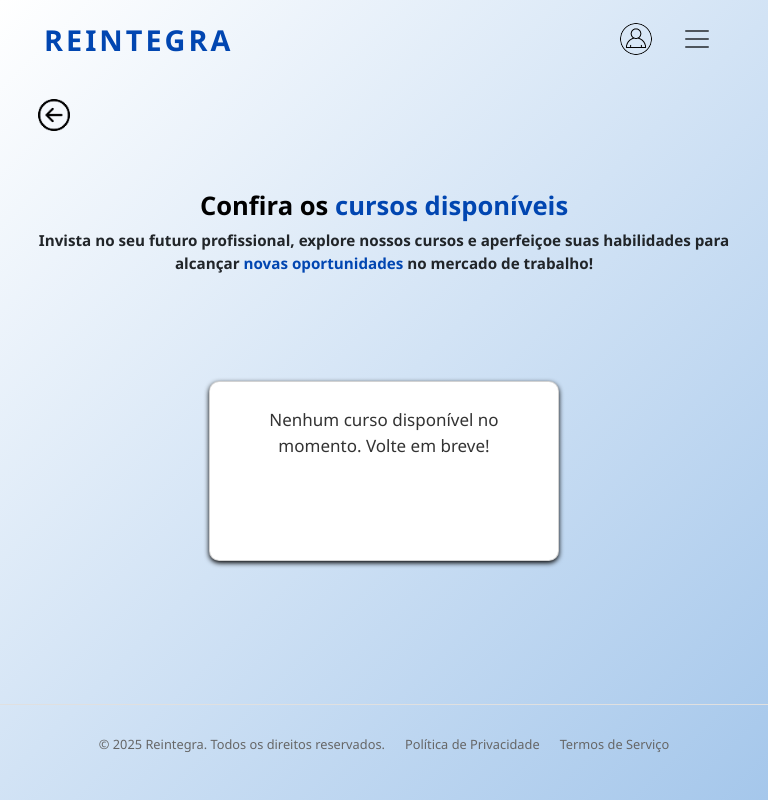
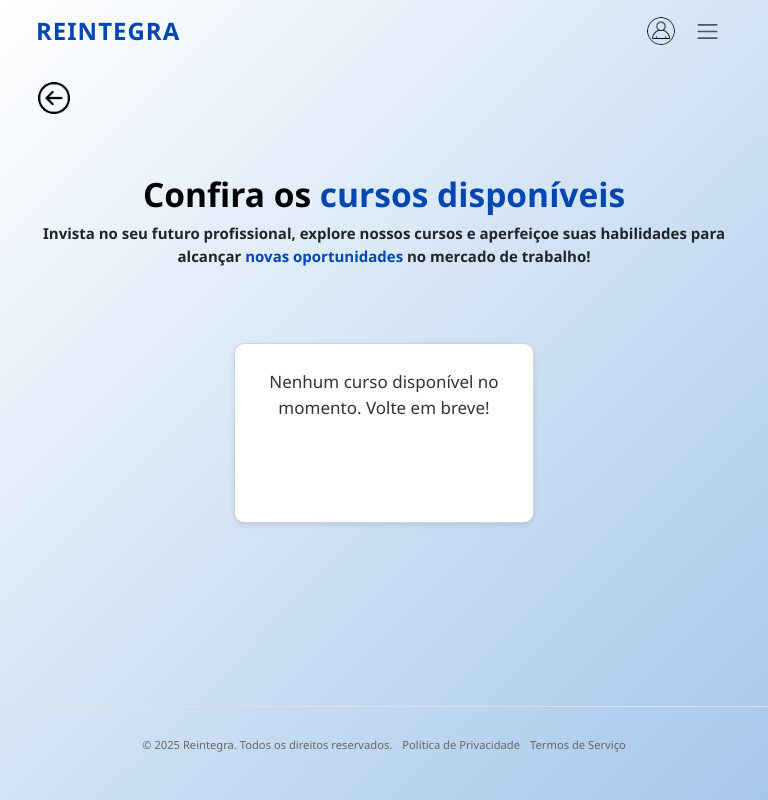
Before and after one commit to PaulaAnacleto/REINTEGRA, a PHP site: page /Reintegra/View/Cursos.php in a window 768 px wide. Run offline with PHP 8.4, Linux system fonts and the light colour scheme; data that the repository does not hold is empty; some libraries are stand-ins or nearby versions.

Commit message:
Responsividade Página Cursos e Página Criar cursos

```diff
--- a/Templates/css/cursos.css
+++ b/Templates/css/cursos.css
@@ -116,36 +116,33 @@ main {
   flex: 1; /* empurra o footer pro fim */
 }
 
-/* 4. Layout dos Cards (Grid Flexível) */
 .conteudo {
-    display: grid; /* Usa CSS Grid para o layout */
-    grid-template-columns: repeat(auto-fit, minmax(300px, 1fr)); /* 300px min, flexível */
-    gap: 30px; /* Espaçamento entre os cards */
-    max-width: 1200px; /* Largura máxima do container dos cards */
-    margin: 50px auto; /* Centraliza e adiciona espaço */
-    padding: 0 20px; /* Espaçamento nas laterais */
-}
-
-.card-link {
-    text-decoration: none; /* Remove sublinhado do link */
-    color: inherit; /* Herda a cor do texto */
+  display: flex;
+  flex-wrap: wrap;
+  justify-content: center;
+  gap: 25px;
+  max-width: 1200px;
+  margin: 0 auto;
+  padding: 20px;
 }
 
 .card {
-    background-color: white;
-    border-radius: 10px; /* Cantos mais arredondados */
-    box-shadow: 0 2px 5px rgba(0, 0, 0, 1); /* Sombra mais suave e aparente */
-    padding: 25px;
-    text-align: center;
-    flex: 1 1 calc(33.333% - 40px);
+  background-color: white;
+  border-radius: 10px;
+  box-shadow: 0 2px 5px rgba(0, 0, 0, 0.1);
+  padding: 25px;
+  flex: 1 1 calc(33.333% - 40px);
   /* 3 por linha no desktop */
-  max-width: 320px;
+  width: 300px;;
   height: 180px;
   display: flex;
   flex-direction: column;
   justify-content: space-between;
   transition: transform 0.2s ease, box-shadow 0.2s ease;
+  text-align: justify;
+
 }
+
 
 .card:hover {
      transform: translateY(-5px);
@@ -202,105 +199,27 @@ main {
   text-decoration: underline;
 }
 
-/* Responsividade */
-
-/*computador menor*/
-@media (max-width: 1200px) {
-  .conteudo {
-    gap: 20px;
-  }
-
-}
-
-
-@media only screen and (min-width: 743px) and (max-width: 1024px) {
-
-
-  .title {
-    font-size: 1.6rem;
-  }
-  .paragrafo {
-    font-size: 0.95rem;
-  }
-  .card {
-    flex: 1 1 calc(50% - 30px);
-    /* 2 por linha */
-    max-width: 350px;
-  }
-  .footer-text {
-    font-size: 0.8rem;
-  }
-
-  .footer-link {
-    font-size: 0.8rem;
-  }
-
-  .footer-links {
-    gap: 20px;
-  }
 
 
 
-/* Navbar */
-  .navbar {
-    padding: 0.8rem 2rem;
+
+@media only screen and (min-width: 520px) and (max-width: 1024px) {
+
+.conteudo{
+    grid-template-columns: repeat(auto-fit, minmax(100px, 1fr)); /* 300px min, flexível */}
+
+  .navbar-nav {
+    text-align: center;
   }
 
-  .logo-text {
-    font-size: 1.8rem;
+  .card {
+    flex: 1 1 calc(50%-50%);
+    /* 1 por linha */
+    max-width: 350px;
   }
 
-  /* Alinhamento perfil + hamburguer */
-  .navbar .d-flex.align-items-center {
-    gap: 10px;
-  }
-
-
-  .img-perfil {
-    width: 32px;
-    height: 32px;
-  }
-
-  .navbar-toggler {
-    border: none;
-  }
-
-  .navbar-toggler:focus {
-    box-shadow: none;
-  }
-
-  /* Menu mais elegante */
-  .navbar-nav {
-    text-align: center;
-    gap: 8px;
-  }
-
-  .nav-link {
-    font-size: 1.05rem;
-    color: #000;
-  }
-
-}
-
-
-
-/* tablet */
-@media only screen and  (min-width: 521px) and (max-width: 742px) {
-
-  .title {
-    font-size: 1.6rem;
-  }
-  .paragrafo {
-    font-size: 0.95rem;
-  }
-  .card {
-    flex: 1 1 100%;
-    /* 1 por linha */
-    max-width: 320px;
-  }
   .footer-text {
-    font-size: 0.72rem;
-
+    font-size: 0.7rem;
   }
 
   .footer-links {
@@ -308,58 +227,83 @@ main {
   }
 
   .footer-link {
-    font-size: 0.72rem;
+    font-size: 0.7rem;
+  }
+
+  /* Navbar */
+  .logo-text {
+    font-size: 1.5rem;
+    letter-spacing: 1px;
+  }
+
+  .navbar-nav {
+    text-align: center;
   }
 
 
+  /* Caixa com perfil + hamburguer */
+  .navbar .d-flex.align-items-center {
+    display: flex;
+    align-items: center;
 
-/* Navbar */
-  .navbar {
-    padding: 0.8rem 2rem;
   }
 
-  .logo-text {
-    font-size: 1.8rem;
+  .btn-perfil {
+    background: none;
+    border-radius: 50%;
+    display: flex;
+    align-items: center;
+    justify-content: center;
   }
 
-  /* Alinhamento perfil + hamburguer */
-  .navbar .d-flex.align-items-center {
-    gap: 10px;
-  }
-
-
   .img-perfil {
-    width: 32px;
-    height: 32px;
+    width: 28px;
+    height: 28px;
   }
 
   .navbar-toggler {
     border: none;
+    background-color: transparent;
   }
 
   .navbar-toggler:focus {
     box-shadow: none;
   }
 
-  /* Menu mais elegante */
+  .navbar-toggler-icon {
+    width: 25px;
+    height: 25px;
+  }
+
+  /* Menu colapsável centralizado */
   .navbar-nav {
     text-align: center;
-    gap: 8px;
+    gap: 6px;
+    margin-top: 0.5rem;
   }
 
   .nav-link {
-    font-size: 1.05rem;
+    font-size: 1rem;
     color: #000;
   }
 
+
 }
+
 
 /* celular */
 
 @media only screen and (min-width: 320px) and (max-width: 520px) {
+
+.conteudo{
+  grid-template-columns: none;
+}
+
+
   .navbar-nav {
     text-align: center;
   }
+
   .card {
     flex: 1 1 100%;
     /* 1 por linha */
```
Also changed, not shown: Templates/css/Criar_cursos.css (+20 -4 lines), View/Criar_cursos.php (+20 -28 lines).
